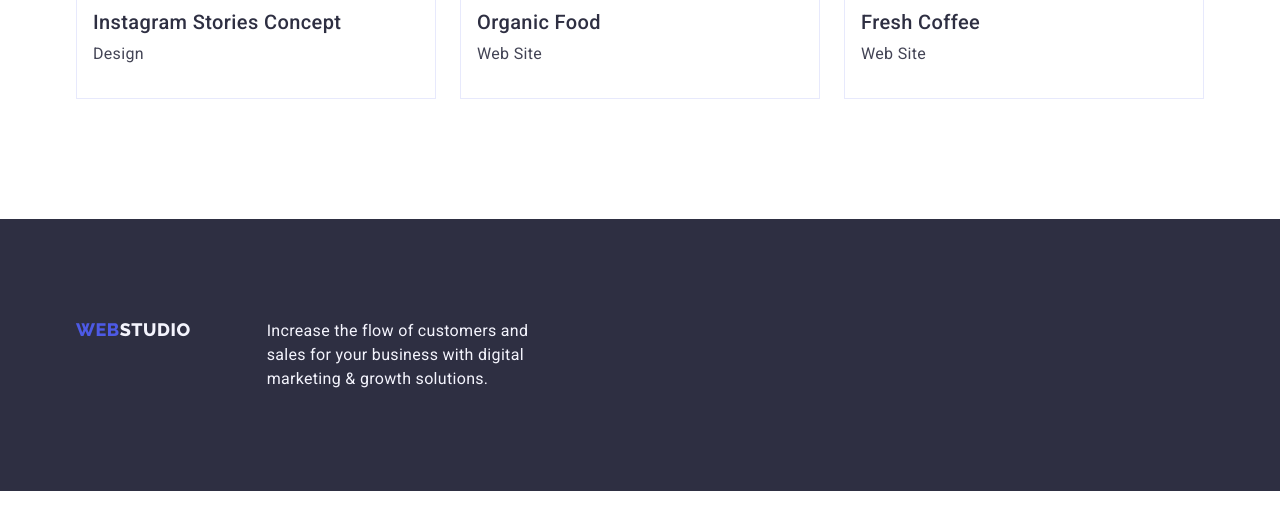
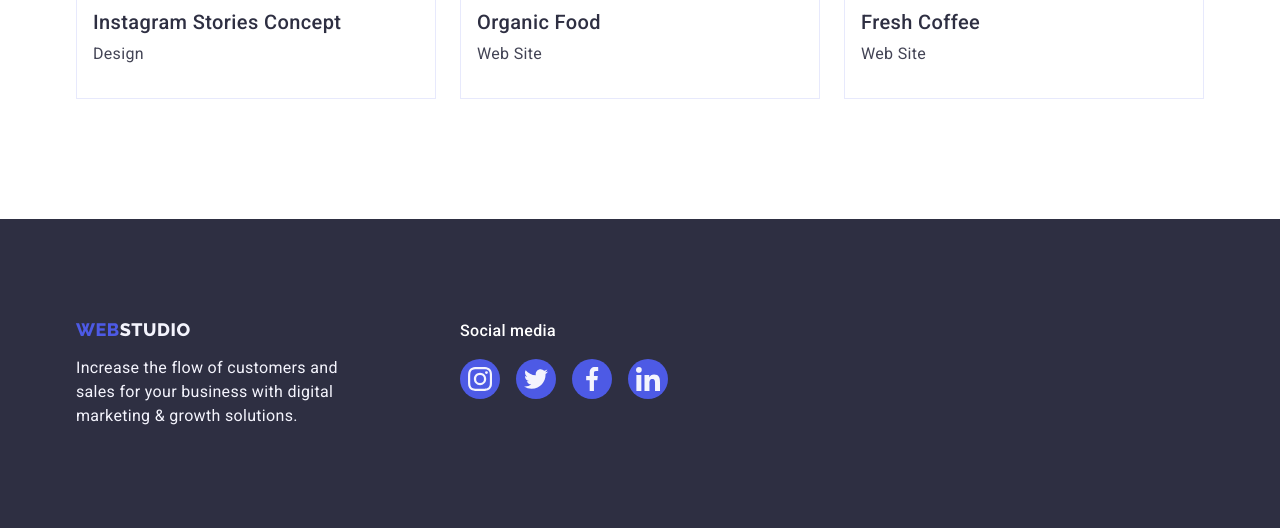
Before and after one commit to vetalfor/goit-markup-hw-04, a plain HTML site: page portfolio.html in a window 1280 px wide. Shown: the part 1551-2079 px from the top of the page. Before the commit the page ends 2042 px from the top, so only its background shows below. Drawn offline with nearby package versions, Linux system fonts and the light colour scheme.

Commit message:
add social-icon to footer in portfolio

```diff
--- a/portfolio.html
+++ b/portfolio.html
@@ -205,6 +205,7 @@
     </main>
     <footer class="footer">
       <div class="footer-container container">
+        <div class="footer-left-content">
           <a href="./index.html" class="logo main-logo-footer link"
             >Web<span class="footer-logo-right">Studio</span></a
           >
@@ -213,6 +214,40 @@
             digital marketing & growth solutions.
           </p>
         </div>
+        <div>
+          <p class="title-media">Social media</p>
+          <ul class="list icon-list">
+            <li class="item-social">
+              <a class="link link-social-footer" href="/">
+                <svg class="icon-social-footer" width="24" height="24">
+                  <use href="./images/icons.svg#icon-instagram"></use>
+                </svg>
+              </a>
+            </li>
+            <li class="item-social">
+              <a class="link link-social-footer" href="/">
+                <svg class="icon-social-footer" width="24" height="24">
+                  <use href="./images/icons.svg#icon-twitter"></use>
+                </svg>
+              </a>
+            </li>
+            <li class="item-social">
+              <a class="link link-social-footer" href="/">
+                <svg class="icon-social-footer" width="24" height="24">
+                  <use href="./images/icons.svg#icon-facebook"></use>
+                </svg>
+              </a>
+            </li>
+            <li class="item-social">
+              <a class="link link-social-footer" href="/">
+                <svg class="icon-social-footer" width="24" height="24">
+                  <use href="./images/icons.svg#icon-linkedin"></use>
+                </svg>
+              </a>
+            </li>
+          </ul>
+        </div>
+      </div>
     </footer>
   </body>
 </html>
```
Lines whose indentation alone changed are shown as unchanged.
